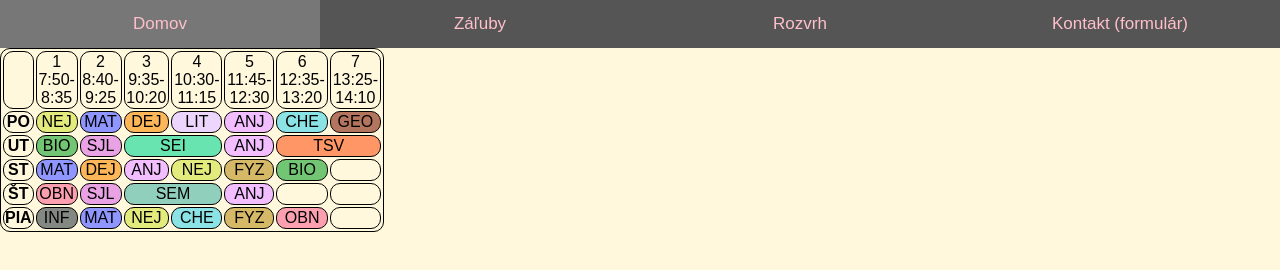
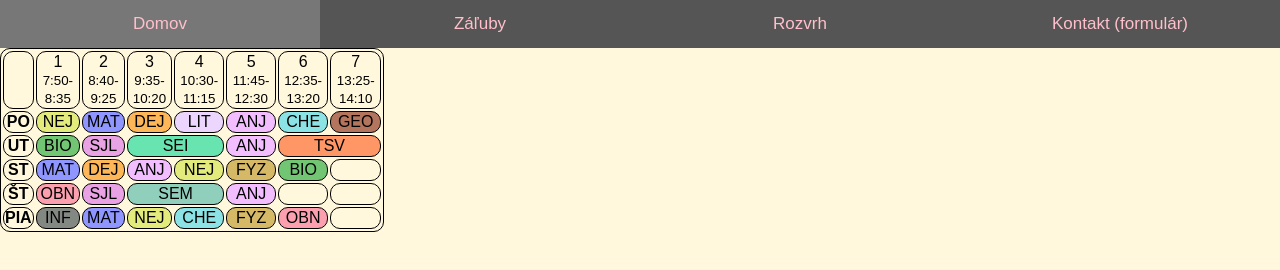
Before and after one commit to lucix7/formlar-, a plain HTML site: page rozvrh.html in a window 1280 px wide. Drawn offline with Linux system fonts and the light colour scheme.

Commit message:
Update rozvrh.html

```diff
--- a/rozvrh.html
+++ b/rozvrh.html
@@ -19,13 +19,13 @@
     <table style="width:30% ">
     <tr>
         <td></td>
-        <td>1<br>7:50-8:35</td>
-        <td>2<br>8:40-9:25</td>
-        <td>3<br>9:35-10:20</td>
-        <td>4<br>10:30-11:15</td>
-        <td>5<br>11:45-12:30</td>
-        <td>6<br>12:35-13:20</td>
-        <td>7<br>13:25-14:10</td>
+        <td>1<br><small>7:50-8:35</small></td>
+        <td>2<br><small>8:40-9:25</small></td>
+        <td>3<br><small>9:35-10:20</small></td>
+        <td>4<br><small>10:30-11:15</small></td>
+        <td>5<br><small>11:45-12:30</small></td>
+        <td>6<br><small>12:35-13:20</small></td>
+        <td>7<br><small>13:25-14:10</small></td>
     </tr>
     <tr>
         <td><b>PO</b></td>
```
